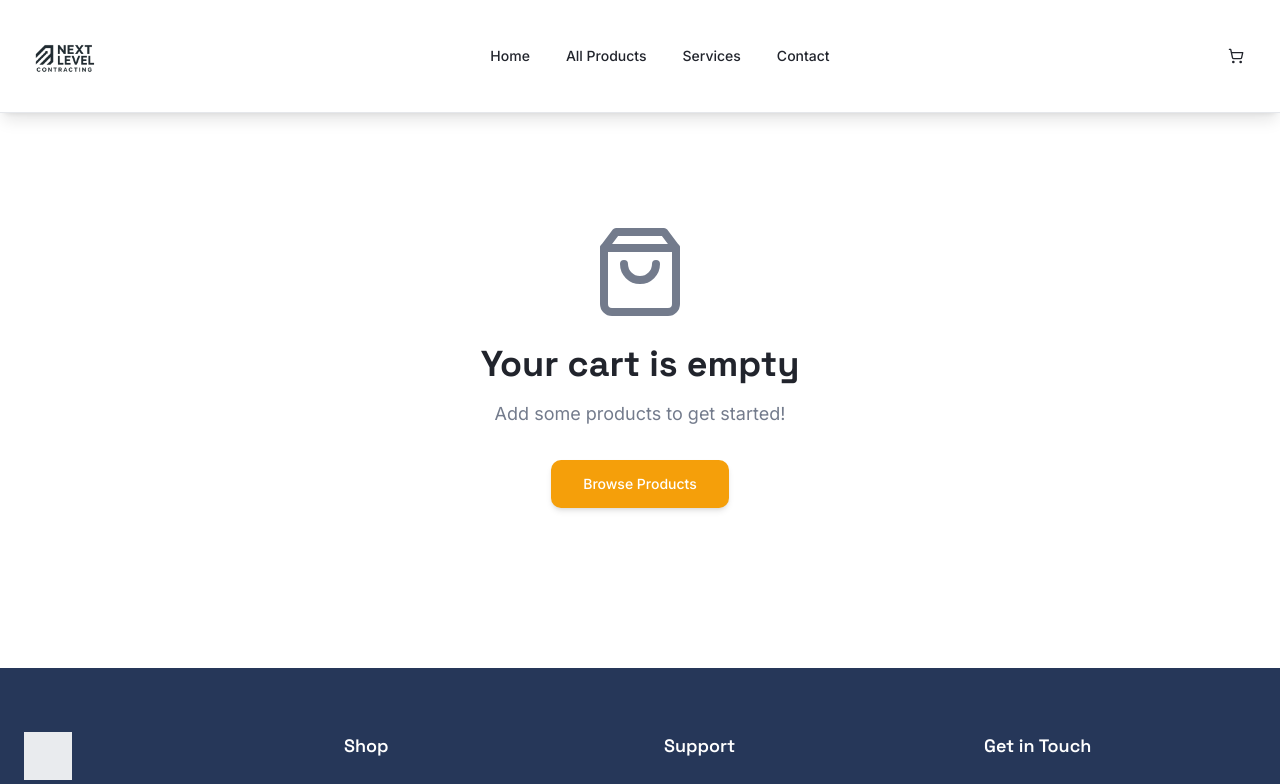
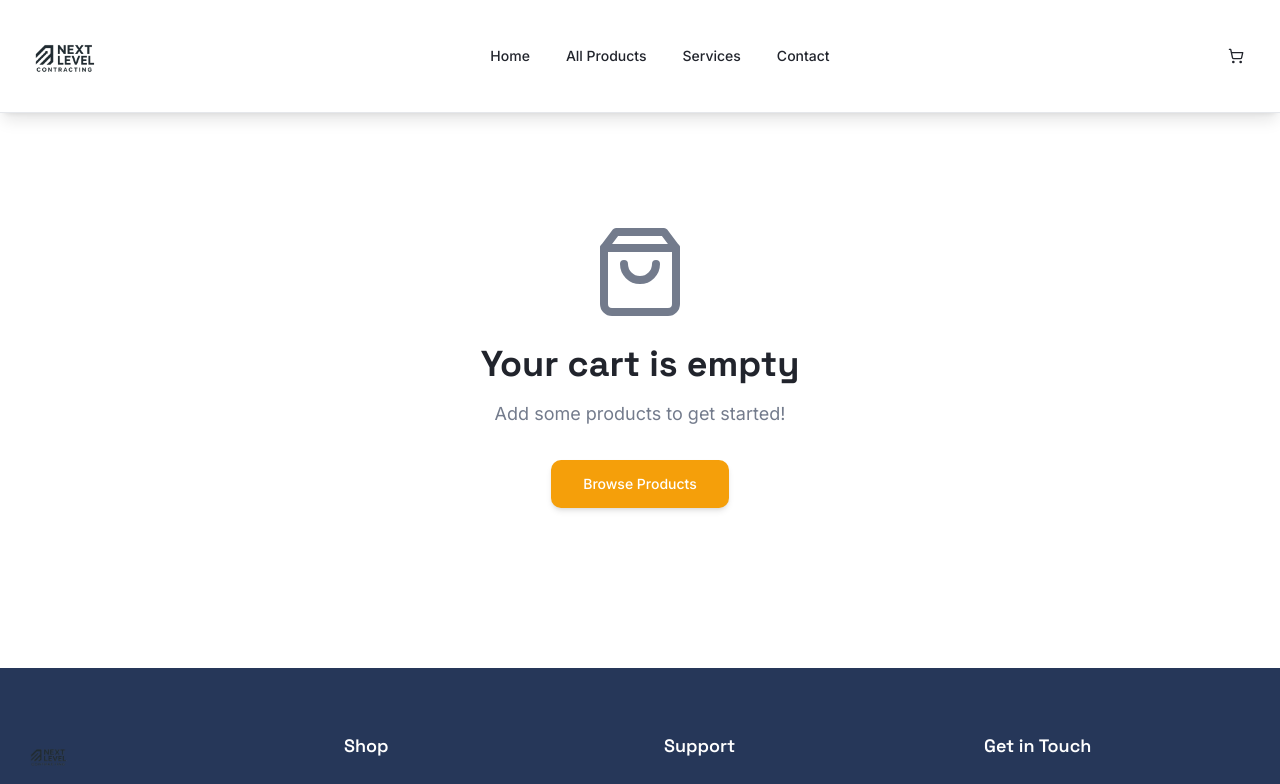
Before and after one commit to contractornextlevel/nextlevelcontracting, a React (Vite) app: page /cart in a window 1280 px wide. Shown: the top 784 px of the page. Built offline with nearby package versions, Linux system fonts and the light colour scheme; the HTML template or start-up script is replaced by a standard one.

Commit message:
Update footer logo

```diff
--- a/src/components/Footer.tsx
+++ b/src/components/Footer.tsx
@@ -1,6 +1,6 @@
 import { Link } from "react-router-dom";
 import { MapPin, Mail, Phone, Clock } from "lucide-react";
-import logo from "@/assets/logo-outline.jpg";
+import logo from "@/assets/logo.png";
 
 export const Footer = () => {
   return (
@@ -13,7 +13,7 @@ export const Footer = () => {
             <img
               src={logo}
               alt="Next Level Contracting"
-              className="h-12 w-auto brightness-0 invert opacity-90"
+              className="h-12 w-auto"
             />
             <p className="text-sm text-primary-foreground/70 leading-relaxed">
               Your trusted marketplace for quality products at unbeatable prices. From tools to home essentials.
```
